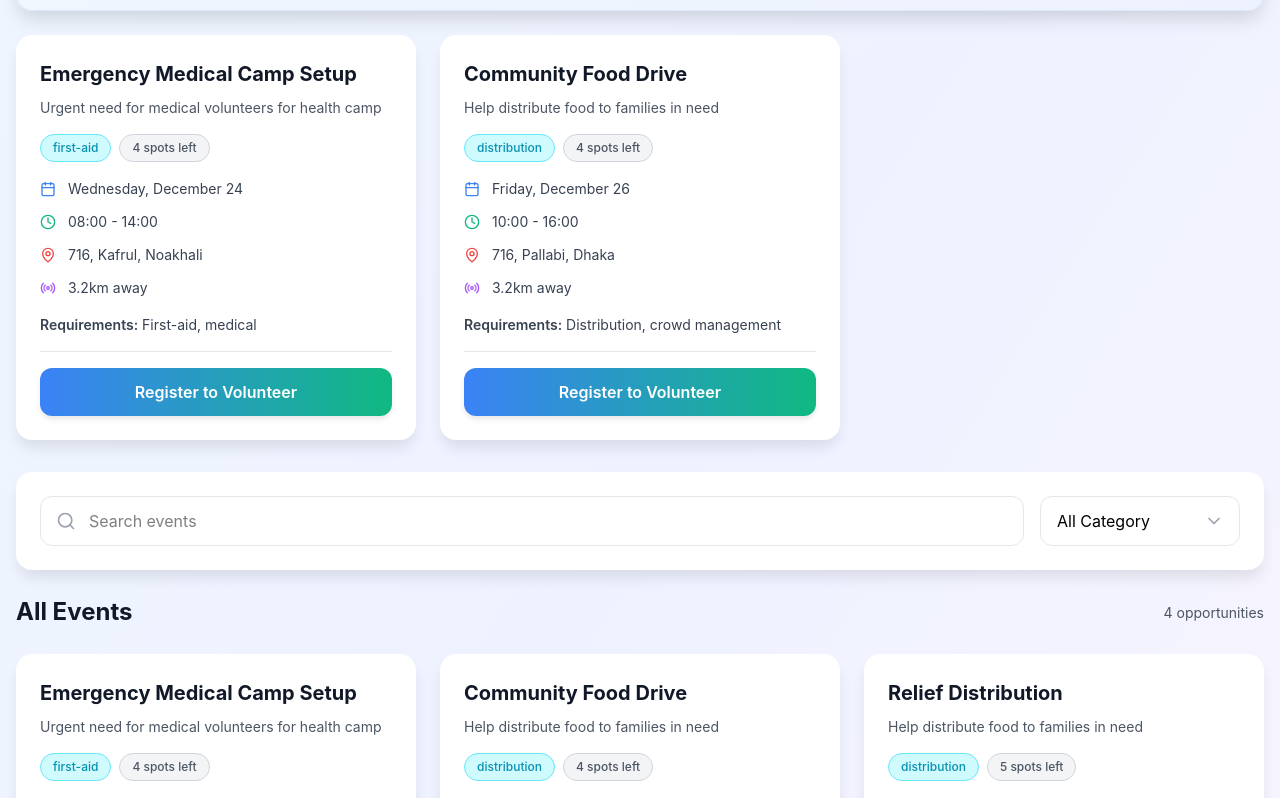
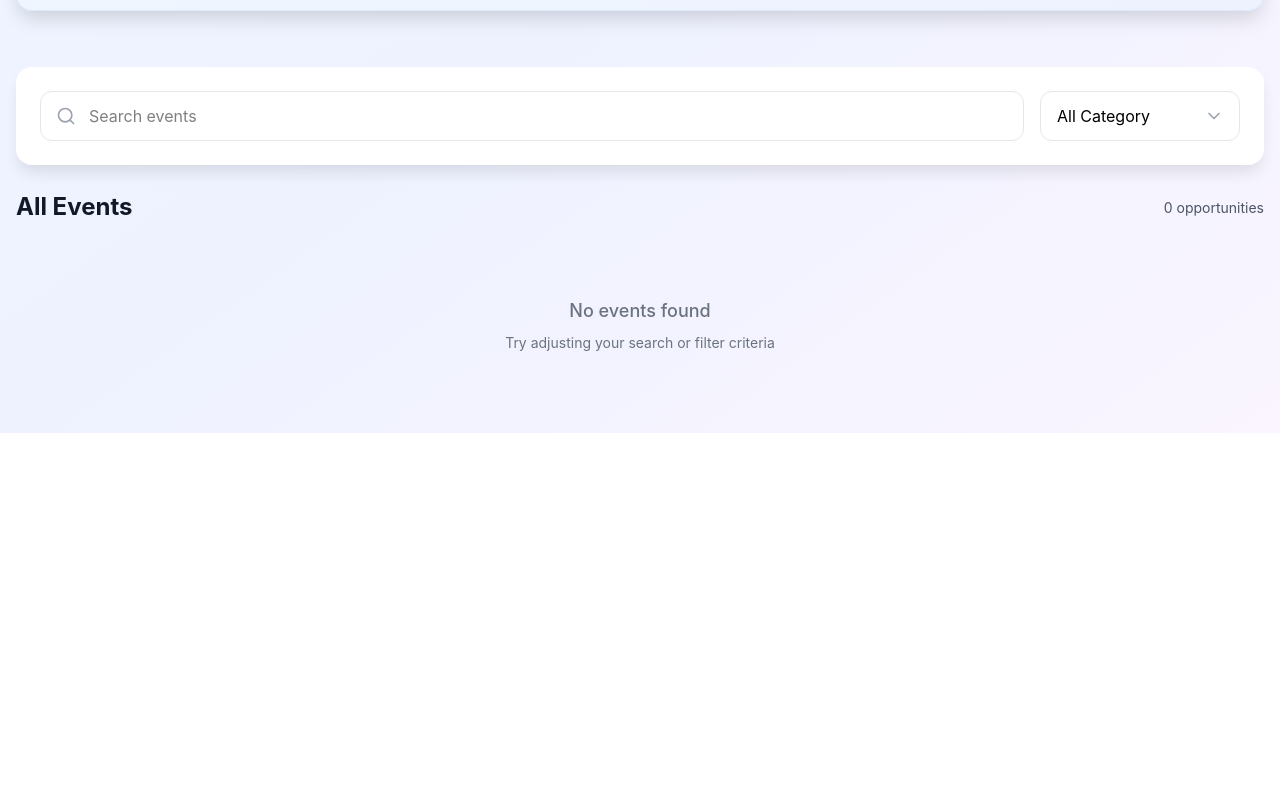
Before and after one commit to ADIB3883/Local-Volunteer-Radar, a React (Vite) app in the folder Local-Volunteer-Radar/Frontend/: page /volunteer-dashboard in a window 1280 px wide. Shown: the part 475-1273 px from the top of the page. After the commit the page ends 908 px from the top, so only its background shows below. Built offline with nearby package versions, Linux system fonts and the light colour scheme.

Commit message:
Event Card dynamic between Volunteer & Organization

```diff
--- a/Local-Volunteer-Radar/Frontend/src/components/OrganizerDashboard.jsx
+++ b/Local-Volunteer-Radar/Frontend/src/components/OrganizerDashboard.jsx
@@ -2,10 +2,17 @@ import React, { useState } from 'react';
 import { useNavigate } from 'react-router-dom';
 import { Calendar, Users, TrendingUp, Megaphone, LogOut, Plus, X } from 'lucide-react';
 import logo from "../assets/logo.png";
+import Joel from "../assets/icons/joel.jpeg";
+import Ellie from "../assets/icons/ellie.jpeg";
 const OrganizerDashboard = () => {
     const navigate = useNavigate();
     const [activeTab, setActiveTab] = useState('active');
-    const [events, setEvents] = useState([]);
+
+    const [events, setEvents] = useState(() => {
+        const stored = localStorage.getItem('events');
+        return stored ? JSON.parse(stored) : [];
+    });
+
     const [showCreateModal, setShowCreateModal] = useState(false);
     const [formData, setFormData] = useState({
         eventName: '',
@@ -28,15 +35,22 @@ const OrganizerDashboard = () => {
     };
 
     const handleSubmit = () => {
+        const organizerId = "org_123";
+
         const newEvent = {
             id: Date.now(),
+            organizerId: organizerId,
             ...formData,
             status: 'pending',
             volunteersRegistered: 0,
             createdAt: new Date().toISOString()
         };
 
-        setEvents(prev => [...prev, newEvent]);
+        const updatedEvents = [...events, newEvent];
+        setEvents(updatedEvents);
+
+        localStorage.setItem('events', JSON.stringify(updatedEvents));
+
         setShowCreateModal(false);
         setFormData({
             eventName: '',
@@ -64,13 +78,19 @@ const OrganizerDashboard = () => {
     };
 
     const getFilteredEvents = () => {
-        return events.filter(event => event.status === activeTab);
+        const organizerId = "org_123";
+        return events.filter(event =>
+            event.organizerId === organizerId && event.status === activeTab
+        );
     };
 
     const getStats = () => {
-        const activeEvents = events.filter(e => e.status === 'active').length;
-        const totalVolunteers = events.reduce((sum, e) => sum + e.volunteersRegistered, 0);
-        const totalEvents = events.length;
+        const organizerId = "org_123"; // Same organizerId
+        const myEvents = events.filter(e => e.organizerId === organizerId);
+
+        const activeEvents = myEvents.filter(e => e.status === 'active').length;
+        const totalVolunteers = myEvents.reduce((sum, e) => sum + e.volunteersRegistered, 0);
+        const totalEvents = myEvents.length;
 
         return { activeEvents, totalVolunteers, totalEvents };
     };
@@ -103,6 +123,23 @@ const OrganizerDashboard = () => {
     const stats = getStats();
     const filteredEvents = getFilteredEvents();
     const emptyState = getEmptyStateContent();
+
+
+
+    //Event Object
+    const eventtData ={
+        title: "",
+        description: "",
+        date: "",
+        startTime: "",
+        endTime: "",
+        location: "",
+        Category: "",
+        volunteersNeeded: "",
+        requirements: "",
+    }
+
+
 
     return (
         <div className="min-h-screen bg-gray-50">
--- a/Local-Volunteer-Radar/Frontend/src/components/VolunteerDashboard.jsx
+++ b/Local-Volunteer-Radar/Frontend/src/components/VolunteerDashboard.jsx
@@ -9,6 +9,8 @@ const VolunteerDashboard = () => {
     const [activeTab, setActiveTab] = useState('discover');
     const [searchQuery, setSearchQuery] = useState('');
     const [selectedCategory, setSelectedCategory] = useState('All Category');
+    const [allEvents, setAllEvents] = useState([]);
+    const [recommendedEvents, setRecommendedEvents] = useState([]);
 
     const navigate = useNavigate();
 
@@ -59,97 +61,118 @@ const VolunteerDashboard = () => {
         }
     ];
 
-    const events = [
-        {
-            id: 1,
-            title: 'Emergency Medical Camp Setup',
-            description: 'Urgent need for medical volunteers for health camp',
-            tags: [
-                { name: 'first-aid', type: 'skill' },
-                { name: '4 spots left', type: 'spots' }
-            ],
-            date: 'Wednesday, December 24',
-            time: '08:00 - 14:00',
-            location: '716, Kafrul, Noakhali',
-            distance: '3.2km away',
-            requirements: 'First-aid, medical'
-        },
-        {
-            id: 2,
-            title: 'Community Food Drive',
-            description: 'Help distribute food to families in need',
-            tags: [
-                { name: 'distribution', type: 'skill' },
-                { name: '4 spots left', type: 'spots' }
-            ],
-            date: 'Friday, December 26',
-            time: '10:00 - 16:00',
-            location: '716, Pallabi, Dhaka',
-            distance: '3.2km away',
-            requirements: 'Distribution, crowd management'
+    // const events = [
+    //     {
+    //         id: 1,
+    //         title: 'Emergency Medical Camp Setup',
+    //         description: 'Urgent need for medical volunteers for health camp',
+    //         tags: [
+    //             { name: 'first-aid', type: 'skill' },
+    //             { name: '4 spots left', type: 'spots' }
+    //         ],
+    //         date: 'Wednesday, December 24',
+    //         time: '08:00 - 14:00',
+    //         location: '716, Kafrul, Noakhali',
+    //         distance: '3.2km away',
+    //         requirements: 'First-aid, medical'
+    //     },
+    //     {
+    //         id: 2,
+    //         title: 'Community Food Drive',
+    //         description: 'Help distribute food to families in need',
+    //         tags: [
+    //             { name: 'distribution', type: 'skill' },
+    //             { name: '4 spots left', type: 'spots' }
+    //         ],
+    //         date: 'Friday, December 26',
+    //         time: '10:00 - 16:00',
+    //         location: '716, Pallabi, Dhaka',
+    //         distance: '3.2km away',
+    //         requirements: 'Distribution, crowd management'
+    //     }
+    // ];
+    //
+    // const allEvents = [
+    //     {
+    //         id: 3,
+    //         title: 'Emergency Medical Camp Setup',
+    //         description: 'Urgent need for medical volunteers for health camp',
+    //         tags: [
+    //             { name: 'first-aid', type: 'skill' },
+    //             { name: '4 spots left', type: 'spots' }
+    //         ],
+    //         date: 'Wednesday, December 24',
+    //         time: '08:00 - 14:00',
+    //         location: '716, Kafrul, Noakhali',
+    //         distance: '3.2km away',
+    //         requirements: 'First-aid, medical'
+    //     },
+    //     {
+    //         id: 4,
+    //         title: 'Community Food Drive',
+    //         description: 'Help distribute food to families in need',
+    //         tags: [
+    //             { name: 'distribution', type: 'skill' },
+    //             { name: '4 spots left', type: 'spots' }
+    //         ],
+    //         date: 'Friday, December 26',
+    //         time: '10:00 - 16:00',
+    //         location: '716, Pallabi, Dhaka',
+    //         distance: '3.2km away',
+    //         requirements: 'Distribution, crowd management'
+    //     },
+    //     {
+    //         id: 5,
+    //         title: 'Relief Distribution',
+    //         description: 'Help distribute food to families in need',
+    //         tags: [
+    //             { name: 'distribution', type: 'skill' },
+    //             { name: '5 spots left', type: 'spots' }
+    //         ],
+    //         date: 'Friday, December 26',
+    //         time: '10:00 - 16:00',
+    //         location: '716, Pallabi, Sylhet',
+    //         distance: '3.2km away',
+    //         requirements: 'Distribution, crowd management'
+    //     },
+    //     {
+    //         id: 6,
+    //         title: 'Winter Dress Distribution',
+    //         description: 'Help distribute winter dress to families in need',
+    //         tags: [
+    //             { name: 'distribution', type: 'skill' },
+    //             { name: '3 spots left', type: 'spots' }
+    //         ],
+    //         date: 'Friday, December 26',
+    //         time: '10:00 - 16:00',
+    //         location: '716, Pallabi, Barishal',
+    //         distance: '3.2km away',
+    //         requirements: 'Distribution, crowd management'
+    //     }
+    // ];
+
+    const [filteredEvents, setFilteredEvents] = useState([]);
+    // Load events from localStorage on mount
+    React.useEffect(() => {
+        const stored = localStorage.getItem('events');
+        if (stored) {
+            const parsedEvents = JSON.parse(stored);
+
+            // Filter for active events only
+            const activeEvents = parsedEvents.filter(event => event.status === 'pending');
+
+            // Set all events
+            setAllEvents(activeEvents);
+
+            // Set recommended events (first 2)
+            setRecommendedEvents(activeEvents.slice(0, 2));
+
+            // Set initial filtered events
+            setFilteredEvents(activeEvents);
         }
-    ];
+    }, []);
 
-    const allEvents = [
-        {
-            id: 3,
-            title: 'Emergency Medical Camp Setup',
-            description: 'Urgent need for medical volunteers for health camp',
-            tags: [
-                { name: 'first-aid', type: 'skill' },
-                { name: '4 spots left', type: 'spots' }
-            ],
-            date: 'Wednesday, December 24',
-            time: '08:00 - 14:00',
-            location: '716, Kafrul, Noakhali',
-            distance: '3.2km away',
-            requirements: 'First-aid, medical'
-        },
-        {
-            id: 4,
-            title: 'Community Food Drive',
-            description: 'Help distribute food to families in need',
-            tags: [
-                { name: 'distribution', type: 'skill' },
-                { name: '4 spots left', type: 'spots' }
-            ],
-            date: 'Friday, December 26',
-            time: '10:00 - 16:00',
-            location: '716, Pallabi, Dhaka',
-            distance: '3.2km away',
-            requirements: 'Distribution, crowd management'
-        },
-        {
-            id: 5,
-            title: 'Relief Distribution',
-            description: 'Help distribute food to families in need',
-            tags: [
-                { name: 'distribution', type: 'skill' },
-                { name: '5 spots left', type: 'spots' }
-            ],
-            date: 'Friday, December 26',
-            time: '10:00 - 16:00',
-            location: '716, Pallabi, Sylhet',
-            distance: '3.2km away',
-            requirements: 'Distribution, crowd management'
-        },
-        {
-            id: 6,
-            title: 'Winter Dress Distribution',
-            description: 'Help distribute winter dress to families in need',
-            tags: [
-                { name: 'distribution', type: 'skill' },
-                { name: '3 spots left', type: 'spots' }
-            ],
-            date: 'Friday, December 26',
-            time: '10:00 - 16:00',
-            location: '716, Pallabi, Barishal',
-            distance: '3.2km away',
-            requirements: 'Distribution, crowd management'
-        }
-    ];
 
-    const [filteredEvents, setFilteredEvents] = useState(allEvents);
 
 // Filter function
     const handleFilter = () => {
@@ -158,21 +181,17 @@ const VolunteerDashboard = () => {
         // Filter by search query
         if (searchQuery.trim() !== '') {
             filtered = filtered.filter(event =>
-                event.title.toLowerCase().includes(searchQuery.toLowerCase()) ||
-                //
-                // event.description.toLowerCase().includes(searchQuery.toLowerCase()) ||
+                event.eventName.toLowerCase().includes(searchQuery.toLowerCase()) ||
                 event.location.toLowerCase().includes(searchQuery.toLowerCase()) ||
-                event.requirements.toLowerCase().includes(searchQuery.toLowerCase())
+                (event.requirements && event.requirements.toLowerCase().includes(searchQuery.toLowerCase()))
             );
         }
 
         // Filter by category
         if (selectedCategory !== 'All Category') {
             filtered = filtered.filter(event => {
-                // Check if any tag matches the category
-                return event.tags.some(tag =>
-                    tag.name.toLowerCase().includes(selectedCategory.toLowerCase())
-                ) || event.requirements.toLowerCase().includes(selectedCategory.toLowerCase());
+                return event.category?.toLowerCase() === selectedCategory.toLowerCase() ||
+                    (event.requirements && event.requirements.toLowerCase().includes(selectedCategory.toLowerCase()));
             });
         }
 
@@ -180,9 +199,9 @@ const VolunteerDashboard = () => {
     };
 
 // Call filter when search or category changes
-    React.useEffect(() => {
-        handleFilter();
-    }, [searchQuery, selectedCategory]);
+        React.useEffect(() => {
+            handleFilter();
+        }, [searchQuery, selectedCategory, allEvents]);
 
     return (
         <div style={{ minHeight: '100vh', background: 'linear-gradient(to bottom right, #eff6ff, #eef2ff, #faf5ff)' }}>
@@ -408,18 +427,21 @@ const VolunteerDashboard = () => {
 
                         {/* Event Cards - Recommended */}
                         <div style={{ display: 'grid', gridTemplateColumns: 'repeat(auto-fill, minmax(300px, 1fr))', gap: '1.5rem', marginBottom: '2rem', maxWidth: '100%' }}>
-                            {events.map((event) => (
+                            {recommendedEvents.map((event) => (
                                 <EventCard
                                     key={event.id}
-                                    title={event.title}
+                                    title={event.eventName}
                                     description={event.description}
-                                    tags={event.tags}
-                                    date={event.date}
-                                    time={event.time}
+                                    tags={[
+                                        { name: event.category || 'general', type: 'skill' },
+                                        { name: `${event.volunteersNeeded - event.volunteersRegistered} spots left`, type: 'spots' }
+                                    ]}
+                                    date={new Date(event.date).toLocaleDateString('en-US', { weekday: 'long', month: 'long', day: 'numeric' })}
+                                    time={`${event.startTime} - ${event.endTime}`}
                                     location={event.location}
-                                    distance={event.distance}
-                                    requirements={event.requirements}
-                                    onRegister={() => console.log(`Register for ${event.title}`)}
+                                    distance="Calculating..."
+                                    requirements={event.requirements || 'No specific requirements'}
+                                    onRegister={() => console.log(`Register for ${event.eventName}`)}
                                 />
                             ))}
                         </div>
@@ -482,17 +504,21 @@ const VolunteerDashboard = () => {
                         {/* Event Cards - All Events */}
                         <div style={{ display: 'grid', gridTemplateColumns: 'repeat(auto-fill, minmax(300px, 1fr))', gap: '1.5rem', maxWidth: '100%' }}>
                             {filteredEvents.map((event) => (
+
                                 <EventCard
                                     key={event.id}
-                                    title={event.title}
+                                    title={event.eventName}
                                     description={event.description}
-                                    tags={event.tags}
-                                    date={event.date}
-                                    time={event.time}
+                                    tags={[
+                                        { name: event.category || 'general', type: 'skill' },
+                                        { name: `${event.volunteersNeeded - event.volunteersRegistered} spots left`, type: 'spots' }
+                                    ]}
+                                    date={new Date(event.date).toLocaleDateString('en-US', { weekday: 'long', month: 'long', day: 'numeric' })}
+                                    time={`${event.startTime} - ${event.endTime}`}
                                     location={event.location}
-                                    distance={event.distance}
-                                    requirements={event.requirements}
-                                    onRegister={() => console.log(`Register for ${event.title}`)}
+                                    distance="Calculating..."
+                                    requirements={event.requirements || 'No specific requirements'}
+                                    onRegister={() => console.log(`Register for ${event.eventName}`)}
                                 />
                             ))}
 
```
Also changed, not shown: Local-Volunteer-Radar/Frontend/src/components/EventDetails/AnnouncementPage.jsx (+8 -7 lines).
